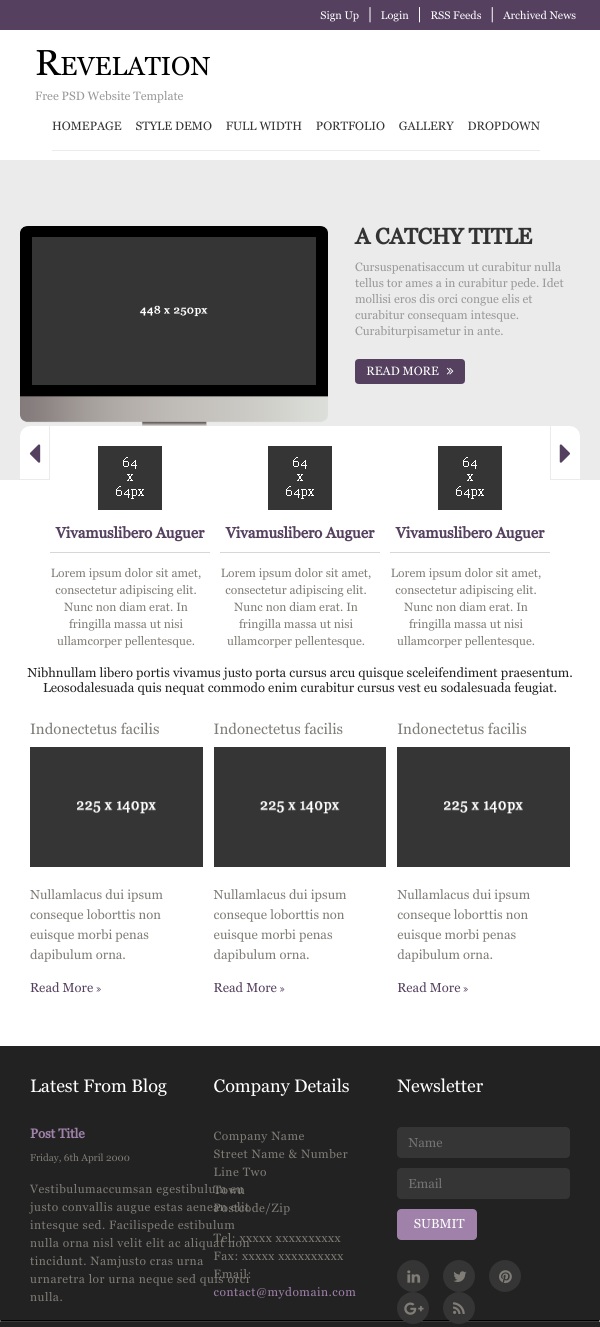
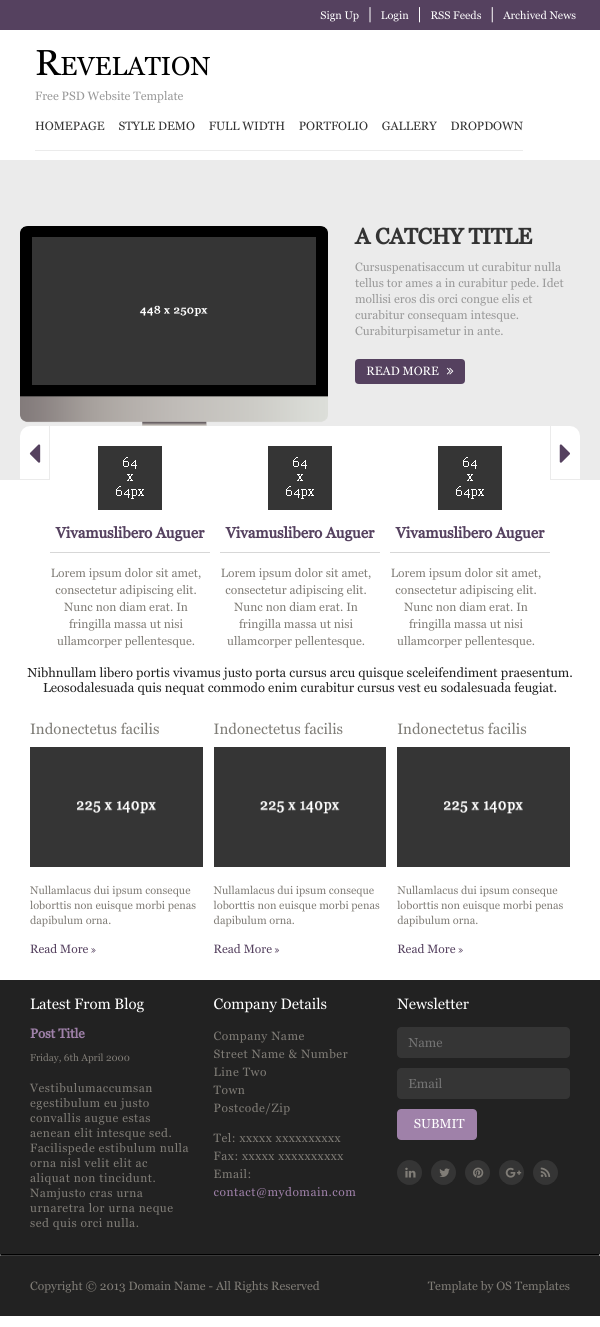
Before and after one commit to SKingTop/FrontendWeek_2, a plain HTML site: page src/index.html in a window 600 px wide. Shown: the top 1327 px of the page. Drawn offline with nearby package versions, Linux system fonts and the light colour scheme.

Commit message:
media update 1.0  10.02.2019 19:20

```diff
--- a/src/sass/main.sass
+++ b/src/sass/main.sass
@@ -489,8 +489,9 @@ footer
 	.navigation-menu-item
 		margin-left: 10px
 	.navigation-menu
+		width: 488px
 		bottom: -55px
-		right: 40px
+		left: 15px
 	.sliderBackground
 		height: 320px
 	.slider
@@ -540,7 +541,7 @@ footer
 				display: none
 	.mainContainer
 		width: 600px
-		height: 566px
+		height: 500px
 		padding-top: 176px
 	.shout
 		height: 54px
@@ -548,7 +549,7 @@ footer
 		font-size: 13px
 	.latestWork
 		width: 540px
-		height: 300px
+		height: 270px
 		.latestWorkContent
 			width: 32%
 			h4
@@ -557,11 +558,32 @@ footer
 			img
 				width: 100%
 				height: 120px
+			p
+				font-size: 11px
+				line-height: 15px
+			a
+				font-size: 12px
 			&:last-child
 				display: none
+	.footerContent, .footerCopyright
+		width: 540px
 	.footerInfo
 		width: 32%
+		h4
+			font-size: 15px
+			margin: 15px 0
+		&:first-child p
+			width: 160px
+			line-height: 15px
 		&:nth-child(2)
 			display: none
-	.footerContent, .footerCopyright
-		width: 540px
+		.newsletterLink
+			width: 25px
+			height: 25px
+			margin-right: 5px
+			i
+				font-size: 12px
+				margin-top: 7px
+				margin-left: 8px
+			.fa-google-plus
+				margin-left: 7px
```
Also changed, not shown: src/css/main.css.
